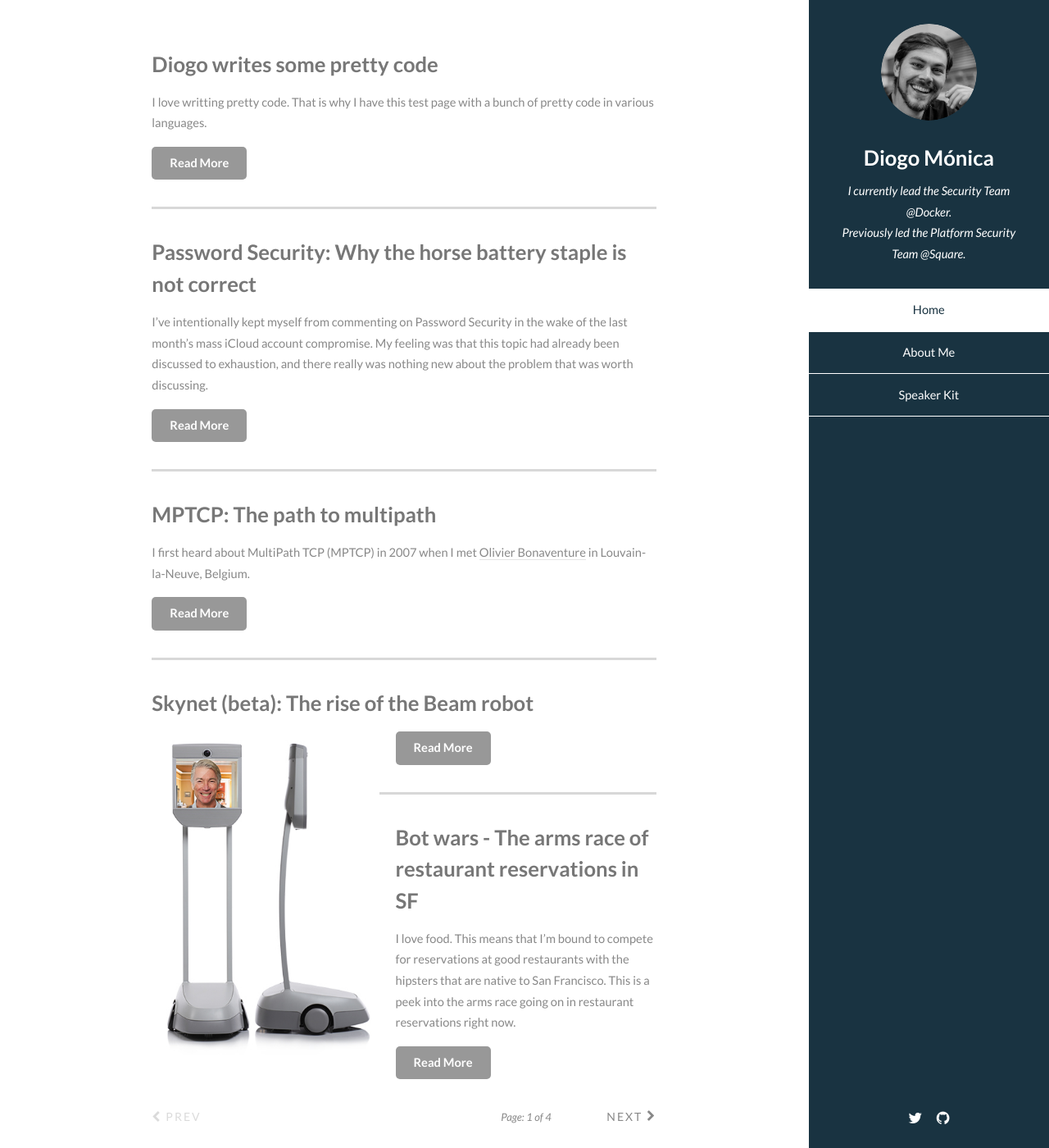
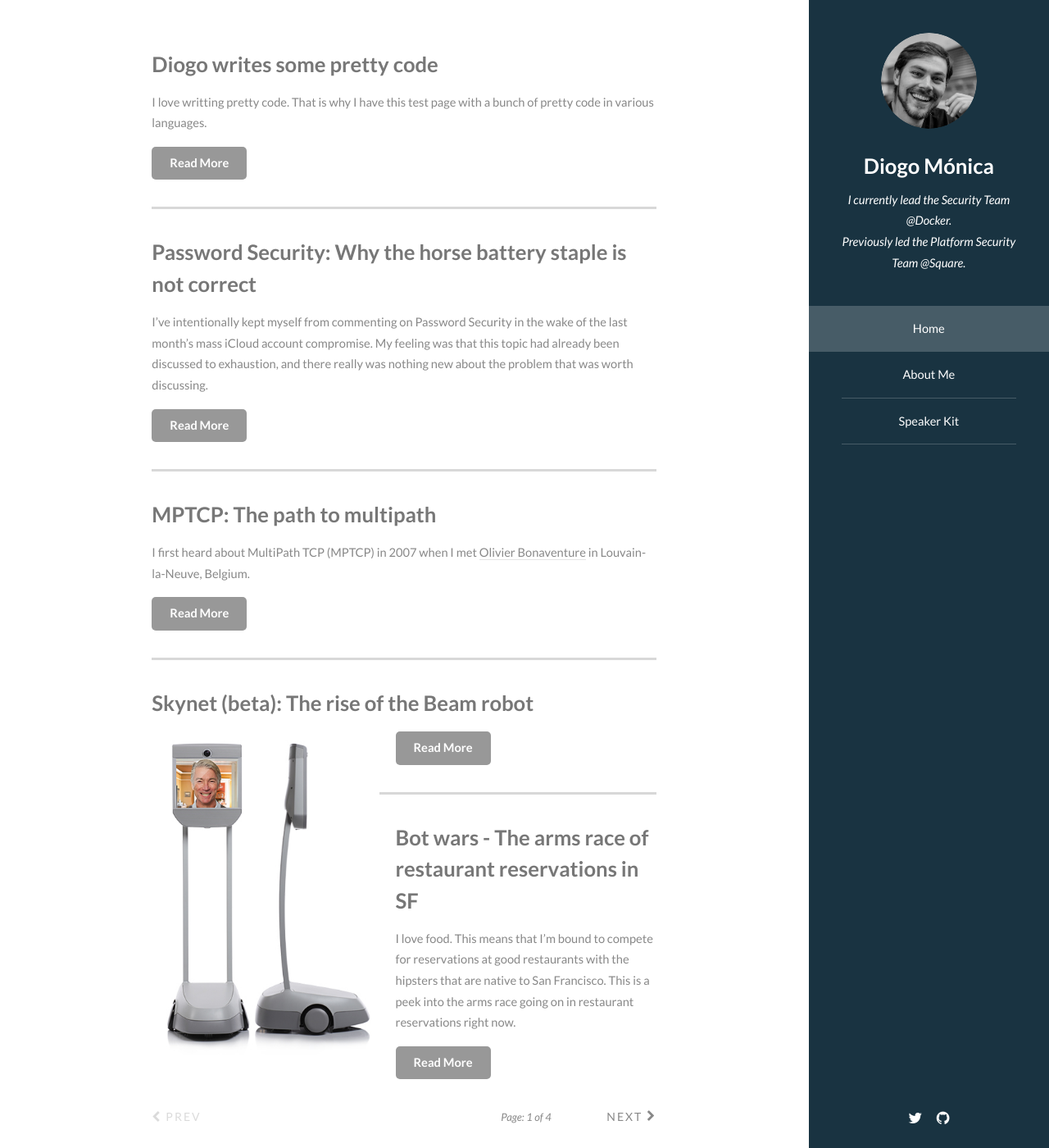
Before and after one commit to diogomonica/new.diogomonica.com, a Jekyll site: the page built from index.html, in a window 1280 px wide and 1400 px high. Shown: the whole window at 82% size. Built offline with Jekyll 4.4.1, drawn with Linux system fonts in a browser that asks for light colours; the list of posts is cut into pages by our own code.

Commit message:
updates to sidebar

```diff
--- a/_includes/header.html
+++ b/_includes/header.html
@@ -8,9 +8,9 @@
         </header>
         <nav id="nav">
             <ul>
-                <li><a {% if page.title == "Home" %}class="active"{% endif %} href="/">Home</a></li>
-                <li><a {% if page.title == "About Me" %}class="active"{% endif %} href="/about">About Me</a></li>
-                <li><a {% if page.title == "Speaker Kit" %}class="active"{% endif %} href="/speakerkit">Speaker Kit</a></li>
+                <li{% if page.title == "Home" %} class="active"{% endif %}><a href="/">Home</a></li>
+                <li{% if page.title == "About Me" %} class="active"{% endif %}><a href="/about">About Me</a></li>
+                <li{% if page.title == "Speaker Kit" %} class="active"{% endif %}><a href="/speakerkit">Speaker Kit</a></li>
             </ul>
         </nav>
         <footer>
--- a/css/style-xlarge.scss
+++ b/css/style-xlarge.scss
@@ -24,7 +24,7 @@ $size-header: 21em;
 		width: $size-header;
 
 		> header {
-			padding: 2em;
+			padding: 40px;
 		}
 
 		> footer {
--- a/css/style.scss
+++ b/css/style.scss
@@ -991,30 +991,39 @@ $size-header: 23em;
 		> nav {
 			ul {
 				list-style: none;
+				padding: 0;
 				margin: 0;
-				padding: 0;
 
 				li {
-					border-top: 1px solid $white;
 					display: block;
 					padding: 0;
+					margin: 0 40px;
 
 					a {
+						display: block;
+						padding: 15px 0;
+						border-top: 1px solid rgba(255,255,255,0.2);
+						border-bottom: 0;
+						color: $white;
+						text-decoration: none;
 						@include vendor-property('transition', 'none');
-						border: 0;
-						color: $white;
-						display: block;
-						padding: 0.85em 0;
-						text-decoration: none;
+					}
 
-						&.active {
-							background: $white;
-							color: $diogoBlue;
+					&.active {
+						a {
+							margin: 0px -40px;
+							background: rgba(255,255,255,0.2);
+						}
+						&,
+						& + li {
+							a {
+								border-top: 0;
+							}
 						}
 					}
 
-					&:last-child {
-						border-bottom: 1px solid $white;
+					&:last-child:not(.active) {
+						border-bottom: 1px solid rgba(255,255,255,0.2);
 					}
 				}
 			}
```
